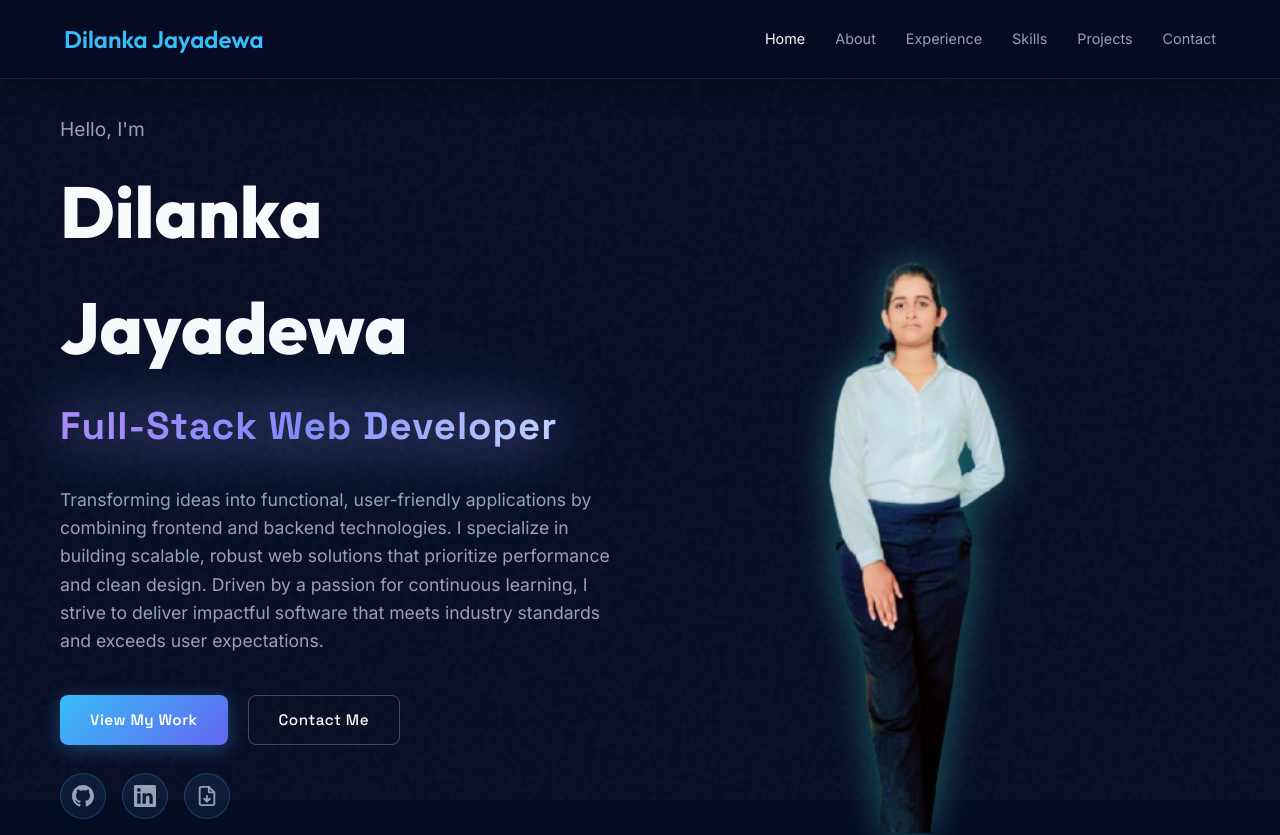
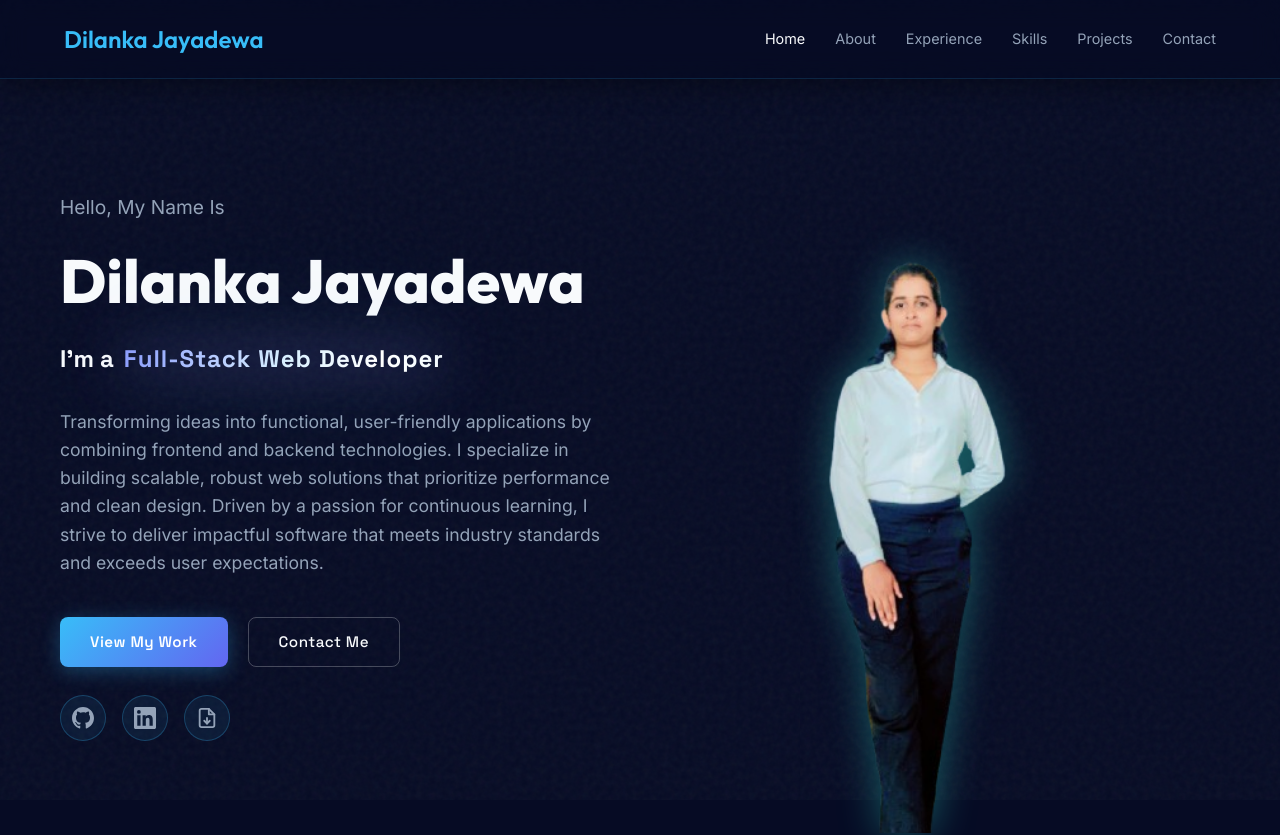
Before and after one commit to jayadewa123/MY_Portfolio, a React (Vite) app: page / in a window 1280 px wide. Shown: the top 835 px of the page. Built offline with nearby package versions, Linux system fonts and the light colour scheme.

Commit message:
new update

```diff
--- a/src/components/Hero.jsx
+++ b/src/components/Hero.jsx
@@ -6,7 +6,7 @@ const Hero = () => {
   return (
     <section id="home" className="section container" style={styles.hero}>
       <div className="animate-fade-in" style={styles.content}>
-        <h2 style={styles.greeting}>Hello, I'm</h2>
+        <h2 style={styles.greeting}>Hello, My Name Is</h2>
         <h1 style={styles.name}>{portfolioData.personalInfo.name}</h1>
         <h3 style={styles.title}>{portfolioData.personalInfo.title}</h3>
         <p style={styles.description}>
@@ -74,7 +74,8 @@ const styles = {
     marginBottom: '10px',
   },
   name: {
-    fontSize: '4rem',
+    fontSize: 'clamp(2.5rem, 5vw, 3.5rem)',
+    whiteSpace: 'nowrap',
     lineHeight: '1.1',
     marginBottom: '10px',
     background: 'linear-gradient(to right, #fff, #a1a1aa)',
--- a/src/index.css
+++ b/src/index.css
@@ -193,7 +193,8 @@ ul {
 }
 
 .hero-name {
-  font-size: 4.5rem;
+  font-size: clamp(2.4rem, 5vw, 3.8rem);
+  white-space: nowrap;
   font-family: 'Outfit', serif;
   font-weight: 700;
   margin-bottom: 10px;
@@ -201,24 +202,24 @@ ul {
 }
 
 .hero-title {
-  font-size: 2.4rem;
+  font-size: inherit;
   font-family: 'Space Grotesk', sans-serif;
   font-weight: 700;
   margin-bottom: 30px;
   letter-spacing: 1px;
   background: linear-gradient(105deg,
-      #a78bfa 20%,
-      #818cf8 30%,
+      #8a66f8 20%,
+      #6978fb 30%,
       #d8f0ff 48%,
       #ffffff 55%,
-      #d8f0ff 70%,
+      #d8f5ff 70%,
       #38bdf8 90%,
-      #a78bfa 100%);
+      #8865f1 100%);
   -webkit-background-clip: text;
   -webkit-text-fill-color: transparent;
   background-clip: text;
   background-size: 400% auto;
-  animation: glitterShimmer 3.5s linear infinite, glowPulse 2.5s ease-in-out infinite alternate;
+  animation: glitterShimmer 3.4s linear infinite, glowPulse 2.4s ease-in-out infinite alternate;
 }
 
 @keyframes glitterShimmer {
--- a/src/pages/Landing.jsx
+++ b/src/pages/Landing.jsx
@@ -66,11 +66,14 @@ const Landing = () => {
         <section id="home" className="landing-page" style={{ minHeight: '100vh', display: 'flex', flexDirection: 'column' }}>
           <div className="landing-hero container animate-fade-in" style={{ flex: 1, display: 'flex', alignItems: 'center', justifyContent: 'space-between', gap: '50px', paddingTop: '100px', paddingBottom: '50px' }}>
             <div className="landing-text-content">
-              <p className="hello-text">Hello, I'm</p>
+              <p className="hello-text">Hello, My Name Is</p>
               <h1 className="hero-name">{portfolioData.personalInfo.name}</h1>
-              <h2 className="hero-title" style={{ display: 'inline-block', minHeight: '1.2em' }}>
-                {currentText}
-                <span className="blinking-cursor">|</span>
+              <h2 style={{ display: 'flex', flexWrap: 'nowrap', whiteSpace: 'nowrap', alignItems: 'center', gap: '10px', margin: 0, marginBottom: '30px', fontSize: 'clamp(1rem, 2.5vw, 1.5rem)', fontFamily: "'Space Grotesk', sans-serif", fontWeight: 700 }}>
+                <span style={{ color: 'var(--text-primary)' }}>I'm a</span>
+                <span className="hero-title" style={{ margin: 0, display: 'inline-block', minHeight: '1.2em', whiteSpace: 'nowrap' }}>
+                  {currentText}
+                  <span className="blinking-cursor">|</span>
+                </span>
               </h2>
               <p className="hero-description">
                 Transforming ideas into functional, user-friendly applications by combining frontend and backend technologies. I specialize in building scalable, robust web solutions that prioritize performance and clean design. Driven by a passion for continuous learning, I strive to deliver impactful software that meets industry standards and exceeds user expectations.
@@ -103,7 +106,7 @@ const Landing = () => {
                   title="GitHub"
                 >
                   <svg xmlns="http://www.w3.org/2000/svg" width="22" height="22" viewBox="0 0 24 24" fill="currentColor">
-                    <path d="M12 0C5.374 0 0 5.373 0 12c0 5.302 3.438 9.8 8.207 11.387.599.111.793-.261.793-.577v-2.234c-3.338.726-4.033-1.416-4.033-1.416-.546-1.387-1.333-1.756-1.333-1.756-1.089-.745.083-.729.083-.729 1.205.084 1.839 1.237 1.839 1.237 1.07 1.834 2.807 1.304 3.492.997.107-.775.418-1.305.762-1.604-2.665-.305-5.467-1.334-5.467-5.931 0-1.311.469-2.381 1.236-3.221-.124-.303-.535-1.524.117-3.176 0 0 1.008-.322 3.301 1.23A11.509 11.509 0 0 1 12 5.803c1.02.005 2.047.138 3.006.404 2.291-1.552 3.297-1.23 3.297-1.23.653 1.653.242 2.874.118 3.176.77.84 1.235 1.911 1.235 3.221 0 4.609-2.807 5.624-5.479 5.921.43.372.823 1.102.823 2.222v3.293c0 .319.192.694.801.576C20.566 21.797 24 17.3 24 12c0-6.627-5.373-12-12-12z"/>
+                    <path d="M12 0C5.374 0 0 5.373 0 12c0 5.302 3.438 9.8 8.207 11.387.599.111.793-.261.793-.577v-2.234c-3.338.726-4.033-1.416-4.033-1.416-.546-1.387-1.333-1.756-1.333-1.756-1.089-.745.083-.729.083-.729 1.205.084 1.839 1.237 1.839 1.237 1.07 1.834 2.807 1.304 3.492.997.107-.775.418-1.305.762-1.604-2.665-.305-5.467-1.334-5.467-5.931 0-1.311.469-2.381 1.236-3.221-.124-.303-.535-1.524.117-3.176 0 0 1.008-.322 3.301 1.23A11.509 11.509 0 0 1 12 5.803c1.02.005 2.047.138 3.006.404 2.291-1.552 3.297-1.23 3.297-1.23.653 1.653.242 2.874.118 3.176.77.84 1.235 1.911 1.235 3.221 0 4.609-2.807 5.624-5.479 5.921.43.372.823 1.102.823 2.222v3.293c0 .319.192.694.801.576C20.566 21.797 24 17.3 24 12c0-6.627-5.373-12-12-12z" />
                   </svg>
                 </a>
                 <a
@@ -115,7 +118,7 @@ const Landing = () => {
                   title="LinkedIn"
                 >
                   <svg xmlns="http://www.w3.org/2000/svg" width="22" height="22" viewBox="0 0 24 24" fill="currentColor">
-                    <path d="M20.447 20.452h-3.554v-5.569c0-1.328-.027-3.037-1.852-3.037-1.853 0-2.136 1.445-2.136 2.939v5.667H9.351V9h3.414v1.561h.046c.477-.9 1.637-1.85 3.37-1.85 3.601 0 4.267 2.37 4.267 5.455v6.286zM5.337 7.433a2.062 2.062 0 0 1-2.063-2.065 2.064 2.064 0 1 1 2.063 2.065zm1.782 13.019H3.555V9h3.564v11.452zM22.225 0H1.771C.792 0 0 .774 0 1.729v20.542C0 23.227.792 24 1.771 24h20.451C23.2 24 24 23.227 24 22.271V1.729C24 .774 23.2 0 22.222 0h.003z"/>
+                    <path d="M20.447 20.452h-3.554v-5.569c0-1.328-.027-3.037-1.852-3.037-1.853 0-2.136 1.445-2.136 2.939v5.667H9.351V9h3.414v1.561h.046c.477-.9 1.637-1.85 3.37-1.85 3.601 0 4.267 2.37 4.267 5.455v6.286zM5.337 7.433a2.062 2.062 0 0 1-2.063-2.065 2.064 2.064 0 1 1 2.063 2.065zm1.782 13.019H3.555V9h3.564v11.452zM22.225 0H1.771C.792 0 0 .774 0 1.729v20.542C0 23.227.792 24 1.771 24h20.451C23.2 24 24 23.227 24 22.271V1.729C24 .774 23.2 0 22.222 0h.003z" />
                   </svg>
                 </a>
 
@@ -129,10 +132,10 @@ const Landing = () => {
                   title="Download CV"
                 >
                   <svg xmlns="http://www.w3.org/2000/svg" width="22" height="22" viewBox="0 0 24 24" fill="none" stroke="currentColor" strokeWidth="2" strokeLinecap="round" strokeLinejoin="round">
-                    <path d="M14 2H6a2 2 0 0 0-2 2v16a2 2 0 0 0 2 2h12a2 2 0 0 0 2-2V8z"/>
-                    <polyline points="14 2 14 8 20 8"/>
-                    <line x1="12" y1="18" x2="12" y2="12"/>
-                    <polyline points="9 15 12 18 15 15"/>
+                    <path d="M14 2H6a2 2 0 0 0-2 2v16a2 2 0 0 0 2 2h12a2 2 0 0 0 2-2V8z" />
+                    <polyline points="14 2 14 8 20 8" />
+                    <line x1="12" y1="18" x2="12" y2="12" />
+                    <polyline points="9 15 12 18 15 15" />
                   </svg>
                 </a>
               </div>
```
